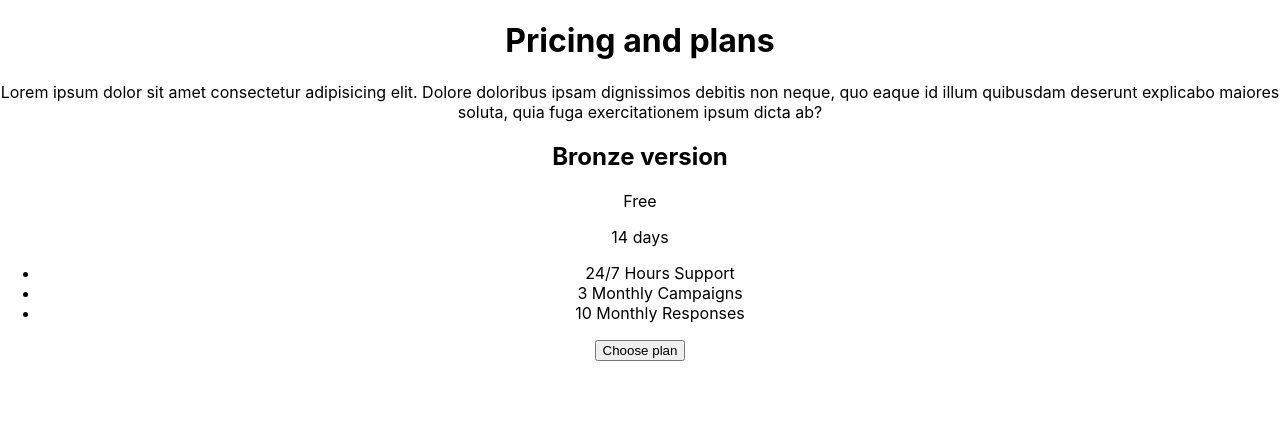
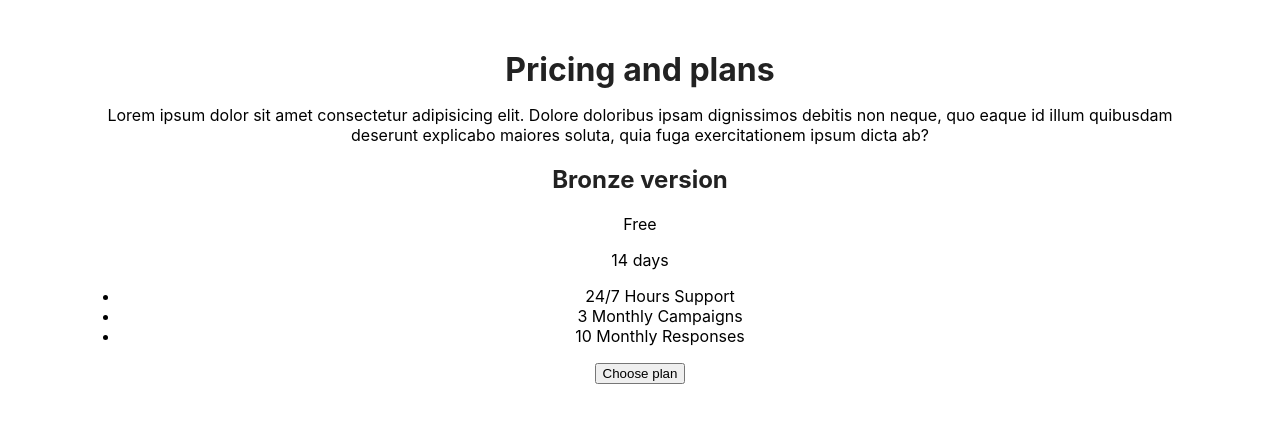
Before and after one commit to nerdi-caveman/pricing-plans, a React (Create React App) app: page / in a window 1280 px wide. Shown: the top 422 px of the page. Built offline with nearby package versions, Linux system fonts and the light colour scheme.

Commit message:
update ui

```diff
--- a/src/App.css
+++ b/src/App.css
@@ -1,5 +1,16 @@
+* {}
+
+h1,
+h2 {
+  color: #222;
+}
+
 .App {
   text-align: center;
+  margin: 50px 80px;
+}
+.App h1{
+  margin: 15px 0;
 }
 
 .App-logo {
--- a/src/App.tsx
+++ b/src/App.tsx
@@ -15,6 +15,7 @@ const ConfirmModal: React.FC<any> = ({ plan, closeModal }) => {
         const json = res.json();
         setLoading(false);
         console.log(json);
+        closeModal();
       })
       .catch((err: any) => {
         console.warn(e);
@@ -24,6 +25,7 @@ const ConfirmModal: React.FC<any> = ({ plan, closeModal }) => {
 
   return (
     <div>
+      <button onClick={closeModal}>close</button>
       <h2>Confirm subscription</h2>
       <form>
         <div className="form-control">
@@ -74,6 +76,7 @@ const App: React.FC<any> = () => {
 
   return (
     <main className="App">
+      <div className="title">
         <h1>Pricing and plans</h1>
         <p>
           Lorem ipsum dolor sit amet consectetur adipisicing elit. Dolore
@@ -81,6 +84,7 @@ const App: React.FC<any> = () => {
           quibusdam deserunt explicabo maiores soluta, quia fuga exercitationem
           ipsum dicta ab?
         </p>
+      </div>
       <section className="grid grid-three">
         {plans.map((item: any, index: number) => (
           <div key={index} className={`card ${item.className}`}>
```
Lines whose indentation alone changed are shown as unchanged.
